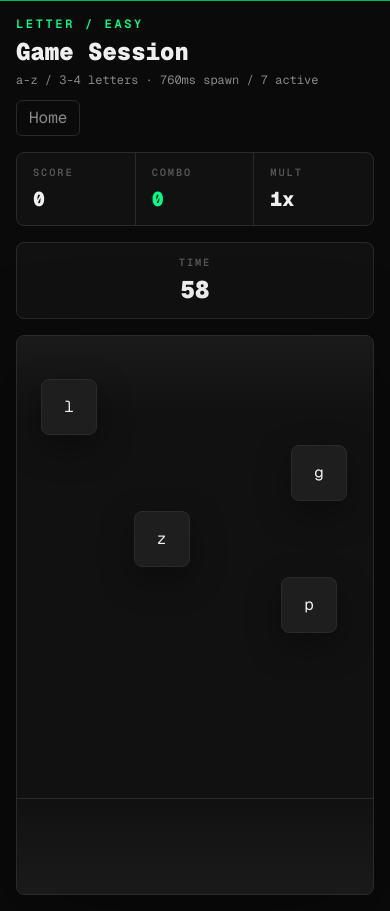
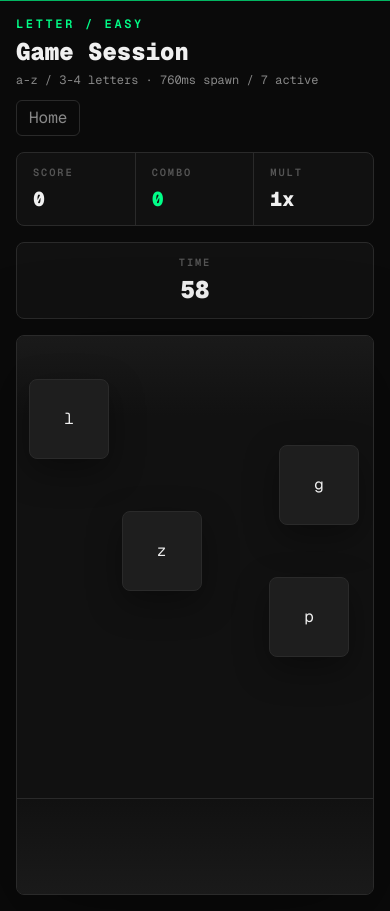
Before and after one commit to joshtom/keyboard-warrior, a React (Vite) app: page / in a window 390 px wide. Both pictures are taken after a click on the button "Play". Built offline with nearby package versions, Linux system fonts and the light colour scheme.

Commit message:
feat: improve mobile tap mode

```diff
--- a/src/components/GameBoard.tsx
+++ b/src/components/GameBoard.tsx
@@ -2,6 +2,7 @@ import { Tile } from "@/components/Tile";
 import type { TileState } from "@/types";
 
 type GameBoardProps = {
+  isTouchMode?: boolean;
   tiles: Array<TileState>;
   missFlashKey: number;
   onHitTile: (tileId: string) => void;
@@ -9,13 +10,17 @@ type GameBoardProps = {
 };
 
 export function GameBoard({
+  isTouchMode = false,
   tiles,
   missFlashKey,
   onHitTile,
   typedText,
 }: GameBoardProps) {
   return (
-    <section className="relative min-h-[560px] flex-1 overflow-hidden rounded-(--radius) border border-(--color-border) bg-(--color-bg-elevated) shadow-[0_22px_90px_var(--color-shadow)]">
+    <section
+      className="relative min-h-[560px] flex-1 overflow-hidden rounded-(--radius) border border-(--color-border) bg-(--color-bg-elevated) shadow-[0_22px_90px_var(--color-shadow)] data-[touch=true]:min-h-[520px]"
+      data-touch={isTouchMode ? "true" : "false"}
+    >
       <div className="pointer-events-none absolute inset-x-0 top-0 h-20 bg-linear-to-b from-(--color-bg-overlay) to-transparent" />
       <div className="pointer-events-none absolute inset-x-0 bottom-0 h-24 border-t border-(--color-border-subtle) bg-linear-to-t from-(--color-bg-overlay) to-transparent" />
       <div
@@ -27,6 +32,7 @@ export function GameBoard({
       {tiles.map((tile) => (
         <Tile
           key={tile.id}
+          isTouchMode={isTouchMode}
           onHit={onHitTile}
           tile={tile}
           typedText={typedText}
--- a/src/components/Tile.tsx
+++ b/src/components/Tile.tsx
@@ -3,10 +3,16 @@ import type { TileState } from "@/types";
 type TileProps = {
   tile: TileState;
   onHit: (tileId: string) => void;
+  isTouchMode?: boolean;
   typedText?: string;
 };
 
-export function Tile({ tile, onHit, typedText = "" }: TileProps) {
+export function Tile({
+  tile,
+  onHit,
+  isTouchMode = false,
+  typedText = "",
+}: TileProps) {
   const matchedLength =
     typedText && tile.value.startsWith(typedText) ? typedText.length : 0;
   const matchedText = tile.value.slice(0, matchedLength);
@@ -15,7 +21,8 @@ export function Tile({ tile, onHit, typedText = "" }: TileProps) {
   return (
     <button
       aria-label={`Hit ${tile.value}`}
-      className="absolute flex h-14 min-w-14 -translate-x-1/2 items-center justify-center rounded-(--radius) border border-(--color-tile-border) bg-(--color-tile-bg) px-4 text-xl font-black text-(--color-tile-text) shadow-[0_12px_34px_var(--color-shadow)] transition-[border-color,background,transform] duration-150 ease-out hover:border-(--color-accent) active:scale-95 sm:h-16 sm:min-w-16 sm:text-2xl"
+      className="absolute flex h-20 min-w-20 -translate-x-1/2 touch-manipulation items-center justify-center rounded-(--radius) border border-(--color-tile-border) bg-(--color-tile-bg) px-4 text-3xl font-black text-(--color-tile-text) shadow-[0_12px_34px_var(--color-shadow)] transition-[border-color,background,transform] duration-150 ease-out hover:border-(--color-accent) active:scale-95 sm:h-16 sm:min-w-16 sm:text-2xl data-[touch=true]:h-20 data-[touch=true]:min-w-20 data-[touch=true]:text-3xl"
+      data-touch={isTouchMode ? "true" : "false"}
       onClick={() => onHit(tile.id)}
       style={{
         left: `${tile.x}%`,
--- a/src/routes/game.tsx
+++ b/src/routes/game.tsx
@@ -21,8 +21,9 @@ function GameRoute() {
   const navigate = useNavigate();
   const isCoarsePointer = useIsCoarsePointer();
   const requestedMode = search.mode ?? "letter";
+  const wordModeFallback = isCoarsePointer && requestedMode === "word";
   const mode: GameMode =
-    isCoarsePointer && requestedMode === "word" ? "letter" : requestedMode;
+    wordModeFallback ? "letter" : requestedMode;
   const difficulty = search.difficulty ?? "easy";
   const difficultyProfile = difficultyProfiles[difficulty];
   const durationSeconds = 60;
@@ -54,6 +55,12 @@ function GameRoute() {
             {difficultyProfile.characterSummary} ·{" "}
             {difficultyProfile.pressureSummary}
           </p>
+          {isCoarsePointer ? (
+            <p className="mt-1 text-xs font-semibold text-(--color-accent)">
+              Tap tiles directly.
+              {wordModeFallback ? " Word Mode is desktop-only." : ""}
+            </p>
+          ) : null}
         </div>
         <Button onClick={() => navigate({ to: "/" })} size="sm" variant="ghost">
           Home
@@ -91,6 +98,7 @@ function GameRoute() {
 
       <div className="mx-auto flex w-full max-w-6xl flex-1">
         <GameBoard
+          isTouchMode={isCoarsePointer}
           missFlashKey={game.missFlashKey}
           onHitTile={game.hitTile}
           typedText={mode === "word" ? game.typedText : ""}
--- a/src/routes/index.tsx
+++ b/src/routes/index.tsx
@@ -107,8 +107,8 @@ function HomeRoute() {
             Keyboard Warrior
           </h1>
           <p className="mt-6 max-w-2xl text-base leading-7 text-(--color-text-secondary) sm:text-lg">
-            A fast reaction typing arena where falling keys test your rhythm,
-            recall, and nerve.
+            A fast reaction arena where falling keys test your rhythm, recall,
+            and nerve.
           </p>
 
           <dl className="mt-9 grid max-w-2xl grid-cols-3 border-y border-(--color-border-subtle) py-4">
@@ -125,7 +125,7 @@ function HomeRoute() {
                 Input
               </dt>
               <dd className="mt-2 text-sm font-bold text-(--color-text-primary)">
-                {isCoarsePointer ? "Tap" : "Keys"}
+                {isCoarsePointer ? "Tap tiles" : "Keyboard"}
               </dd>
             </div>
             <div>
```
